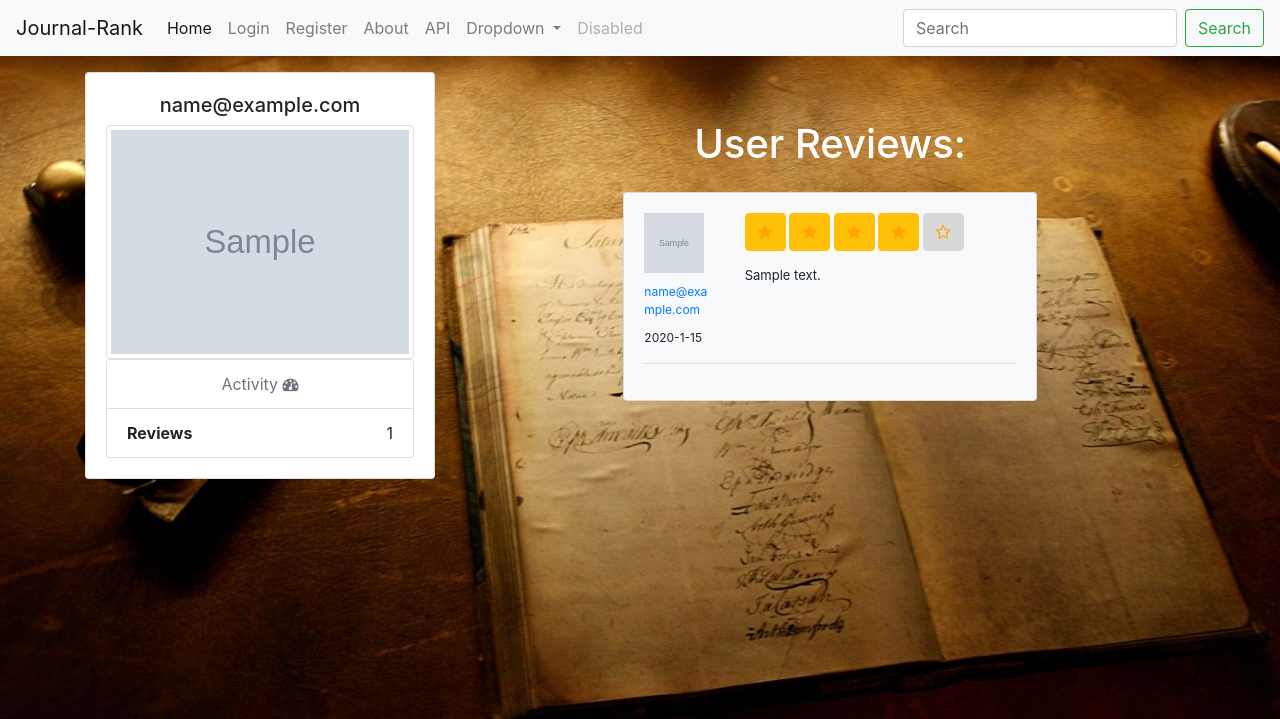
After one commit to brettvanderwerff/Journal-Rank, a Flask app: page /user_profile/1/ in a window 1280 px wide. The commit adds this page. Shown: the top 719 px of the page. Run offline with Flask 2, Linux system fonts and the light colour scheme; tables that the repository leaves empty hold one stand-in row (values such as "Sample post"); grey boxes marked "Sample" are stand-in pictures; parts of the project's set-up code (start-up, migrations or seed data) failed here and were passed over; some libraries are stand-ins or nearby versions.

```diff
--- a/app/forms.py
+++ b/app/forms.py
@@ -13,7 +13,6 @@ class NewReview(FlaskForm):
     submit = SubmitField('Add New Review')
 
 class EditReview(FlaskForm):
-    text = TextAreaField('Written Review')
     submit = SubmitField('Save Edit')
 
 class LoginForm(FlaskForm):
--- a/app/routes.py
+++ b/app/routes.py
@@ -1,4 +1,6 @@
 from flask import render_template, jsonify, request, flash, redirect, url_for
+from wtforms import TextAreaField, RadioField
+from wtforms.validators import InputRequired
 from app import app, login_manager, db
 import json
 import pandas as pd
@@ -35,6 +37,20 @@ def journal_info(journal_name):
 
     reviews = Review.query.filter_by(journal_id=journal_data.id).all()
     number_reviews = len(reviews)
+    avg_review = sum(review.review_rating for review in reviews) / number_reviews
+    avg_review_rounded = round(avg_review * 2) / 2
+    whole_stars = int(avg_review_rounded)
+    empty_stars = 5 - round(avg_review_rounded)
+    is_half_star = True if str(avg_review_rounded).endswith('.5') == True else False
+
+    def percent_reviews(star, number_reviews):
+        return round(sum([True for review in reviews if review.review_rating == star]) / number_reviews * 100)
+
+    five_star_percent = percent_reviews(5, number_reviews)
+    four_star_percent = percent_reviews(4, number_reviews)
+    three_star_percent = percent_reviews(3, number_reviews)
+    two_star_percent = percent_reviews(2, number_reviews)
+    one_star_percent = percent_reviews(1, number_reviews)
 
     if number_reviews == 0:
         user_reviews = None
@@ -59,7 +75,16 @@ def journal_info(journal_name):
                            logged_in=current_user.is_authenticated, new_review=new_review,
                            user_reviews=user_reviews,
                            number_reviews=number_reviews,
-                           current_user_id=current_user_id)
+                           current_user_id=current_user_id,
+                           avg_review_rounded=avg_review_rounded,
+                           whole_stars=whole_stars,
+                           is_half_star=is_half_star,
+                           empty_stars=empty_stars,
+                           five_star_percent=five_star_percent,
+                           four_star_percent=four_star_percent,
+                           three_star_percent=three_star_percent,
+                           two_star_percent=two_star_percent,
+                           one_star_percent=one_star_percent)
 
 
 @app.route('/edit_review/<id>', methods=['POST', 'GET'])
@@ -73,13 +98,17 @@ def edit_reviw(id):
         review_text = review.review_text
         journal_data = Journal.query.filter_by(id=review.journal_id).first()
         journal_name = journal_data.title
+        setattr(EditReview, 'text', TextAreaField('Written Review', default=review_text))
+        setattr(EditReview, 'rating', RadioField('rating', choices=[("5", "str5"), ("4", "str4"), ("3", "str3"),
+                                                                    ("2", "str2"), ("1", "str1")],
+                                                 validators=[InputRequired()]))
         form = EditReview()
-        form.text.data = review_text
         if form.validate_on_submit():
             review.review_text = form.text.data
+            review.review_rating = form.rating.data
             db.session.commit()
             journal_name = journal_name.replace(' ', '_')
-            redirect(url_for('journal_info', journal_name=journal_name))
+            return redirect(url_for('journal_info', journal_name=journal_name))
 
     return render_template('edit_review.html', form=form, journal_name=journal_name, review_text=review_text)
 
@@ -90,8 +119,7 @@ def new_review(journal_name):
     journal_name = journal_name.replace('_', ' ')
     form = ReviewForm()
     # ToDo only let user review once
-    # ToDo allow users to edit posts
-    # ToDo rating div in css is too bread and messes the posts up
+    # ToDo rating div in css is too broad and messes the posts up
     if form.validate_on_submit():
         user = User.query.filter_by(id=current_user.get_id()).first()
         journal = Journal.query.filter_by(title=journal_name).first()
@@ -125,7 +153,7 @@ def table_result():
 
     def get_table_length(con, table):
         '''
-        Determines The length of a table within a databse
+        Determines The length of a table within a database
         :param db: the database uri
         :param table: the table name
         :return: the length of the table as a string
@@ -159,6 +187,9 @@ def table_result():
             query_values['start_index'],
             query_values['length']),
             con)
+        df = df.where((pd.notnull(df)), 'N/A')  # datatables will give error if NaN are left here
+        df['rating'] = df['rating'].apply(
+            lambda x: (round(x * 2) / 2) if type(x) == float else x)  # round rating to nearest .5
         return df
 
     def convert_to_href(column_name, df, prefix=''):
@@ -169,8 +200,7 @@ def table_result():
         df[column_name] = '<a href="{}/'.format(prefix) + \
                           df[column_name].str.replace(' ', '_') + '">' + \
                           df[column_name] + '</a>'
-        convert_nan_to_string = df.where((pd.notnull(df)), 'N/A')  # datatables will give error if NaN are left here
-        return convert_nan_to_string
+        return df
 
     def build_json_response(df, query_string, table_length):
         '''
@@ -251,10 +281,35 @@ def register():
 def my_profile():
     # ToDo update models to poink to profile pics in static
     # ToDo allow users to upload images, use pillow to resize uploaded images
-    user = User.query.filter_by(id=current_user.get_id()).first()
+    id = current_user.get_id()
+    return redirect(url_for('user_profile', id=id))
+
+
+@app.route('/user_profile/<id>/')
+def user_profile(id):
+    current_user_id = current_user.get_id()
+    is_current_user = True if current_user_id == id else False
+    user = User.query.filter_by(id=id).first()
+    user_email = user.email
     profile_pic_url = user.profile_pic
-    return render_template('my_profile.html', logged_in=current_user.is_authenticated,
-                           profile_pic_url=profile_pic_url)
+    reviews = Review.query.filter_by(user_id=id).all()
+    number_reviews = len(reviews)
+
+    if number_reviews == 0:
+        user_reviews = None
+    else:
+        users = [User.query.filter_by(id=review.user_id).first() for review in reviews]
+        if is_current_user:
+            edit_buttons = [review.id for review in reviews]
+
+        else:
+            edit_buttons = [None for review in reviews]
+        user_reviews = zip(users, reviews, edit_buttons)
+
+    return render_template('user_profile.html', logged_in=current_user.is_authenticated,
+                           profile_pic_url=profile_pic_url, user_email=user_email, user_reviews=user_reviews,
+                           number_reviews=number_reviews,
+                           is_current_user=is_current_user)
 
 
 @app.route('/about')
--- a/app/static/css/custom-style.css
+++ b/app/static/css/custom-style.css
@@ -15,7 +15,7 @@ html, body {
 /* For Review Blocks */
 
 
-.fa-star,.fa-star-o{
+.fa-star,.fa-star-o, .fa-star-half-o{
 	color:orange;
 }
 .rating-num {
--- a/app/static/js/custom-scripts.js
+++ b/app/static/js/custom-scripts.js
@@ -29,9 +29,11 @@ $(document).ready(function(){
 
 // Redirect user to edit a post
 
-function redirect(button_id, target) {
+function redirect(button_id, target, current_endpoint) {
     let current_url = window.location.href
-    let url_prefix = current_url.split('journal_info')[0]
+    console.log(current_url)
+
+    let url_prefix = current_url.split(current_endpoint)[0]
     let new_endpoint = url_prefix + target + '/' + button_id
     window.location.replace(new_endpoint)
 }
--- a/app/templates/edit_review.html
+++ b/app/templates/edit_review.html
@@ -1,5 +1,5 @@
 {% extends "base.html" %}
-{% from "render_field.html" import render_field %}
+{% from "render_field.html" import render_field, render_radio_fields%}
 {% block content %}
 <div class="container-fluid h-100">
     <div class="row h-100 justify-content-center align-items-center">
@@ -11,6 +11,7 @@
                         <h3 class="text-center mb-4">Edit Review For:</h3>
                         <h3 class="text-center mb-4">{{ journal_name }}</h3>
                         <fieldset>
+                            {{ render_radio_fields(form.rating) }}
                             {{ render_field(form.text, class="form-control z-depth-1", rows="3") }}
 
                             {{ form.submit(type="submit", class="btn btn-lg btn-primary btn-block",
--- /dev/null
+++ b/app/templates/user_profile.html
@@ -0,0 +1,96 @@
+{% extends "base.html" %}
+
+{% block content %}
+<div class="container">
+    <div class="row mt-3">
+        <div class="col-sm-4">
+            <div class="card">
+                <div class="card-body">
+                    <div class="text-center">
+                        <h5 class="text-black">{{ user_email }}</h5>
+                        <img src="{{ profile_pic_url}}"
+                             class="avatar img-circle img-thumbnail" alt="avatar">
+                        {% if is_current_user %}
+                        <h6>Upload a different photo...</h6>
+                        <div>
+                            <button type="button" class="btn btn-primary">Change Avatar</button>
+                        </div>
+                        </hr><br>
+                        {% endif %}
+
+                        <ul class="list-group">
+                            <li class="list-group-item text-muted">Activity <i class="fa fa-dashboard fa-1x"></i></li>
+                            <li class="list-group-item text-right"><span
+                                    class="pull-left"><strong>Reviews</strong></span> {{ number_reviews }}
+                            </li>
+                        </ul>
+
+                    </div>
+                </div>
+            </div><!--/col-3-->
+        </div>
+        <div class="col-sm-8">
+            <div class="row mb-1">
+                <div class="col-sm-12 text-center">
+                    {% if is_current_user %}
+                    <h1 class="mt-5 text-white">My Reviews:</h1>
+                    {% else %}
+                    <h1 class="mt-5 text-white">User Reviews:</h1>
+                    {% endif %}
+                </div>
+            </div>
+            {% if user_reviews %}
+            {% for user, review, edit_button_id in user_reviews %}
+            <div class="row justify-content-center mt-3">
+                <div class="col-sm-7">
+                    <div class="card bg-light">
+                        <div class="card-body">
+                            <div class="row">
+                                <div class="col-sm-3">
+                                    <img src="{{ user.profile_pic }}"
+                                         class="img-rounded" width="60" height="60">
+                                    <div class="review-block-name"><a href="/user_profile/{{ user.id }}">{{ user.email
+                                        }}</a></div>
+                                    <div class="review-block-date">{{ review.time_stamp.year }}-{{
+                                        review.time_stamp.month }}-{{ review.time_stamp.day }}
+                                    </div>
+                                </div>
+                                <div class="col-sm-9">
+                                    <div class="review-block-rate">
+                                        {% for x in range(review.review_rating) %}
+                                        <button type="button" class="btn btn-warning btn-xs"
+                                                aria-label="Left Align">
+                                            <i aria-hidden="true" class="fa fa-star"></i>
+                                        </button>
+                                        {% endfor %}
+                                        {% for x in range(5 - review.review_rating) %}
+                                        <button type="button" class="btn btn-default btn-grey btn-xs"
+                                                aria-label="Left Align">
+                                            <i aria-hidden="true" class="fa fa-star-o"></i>
+                                        </button>
+                                        {% endfor %}
+                                    </div>
+                                    <div class="review-block-description">
+                                        {{ review.review_text }}
+                                    </div>
+                                </div>
+                                {% if edit_button_id %}
+                                <button class="btn btn-info" id="{{ edit_button_id }}"
+                                        onclick="redirect(this.id, 'edit_review', 'user_profile')">Edit
+                                </button>
+                                {% endif %}
+
+                            </div>
+                            <hr/>
+                        </div>
+                    </div>
+                </div>
+            </div>
+            {% endfor %}
+            {% endif %}
+        </div>
+    </div>
+</div>
+
+
+{% endblock %}
```
Also changed, not shown: app/templates/journal_info.html (+20 -17 lines), app/templates/my_profile.html (deleted, +0 -86 lines).
